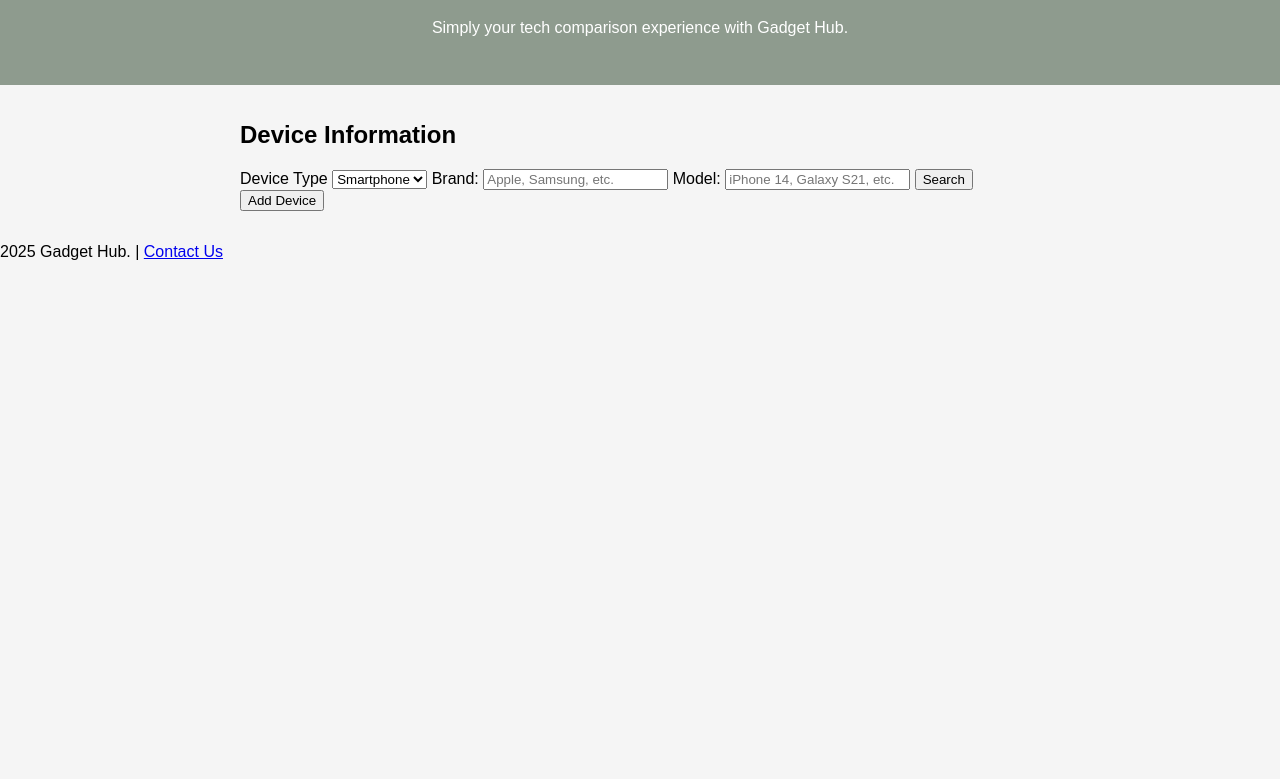
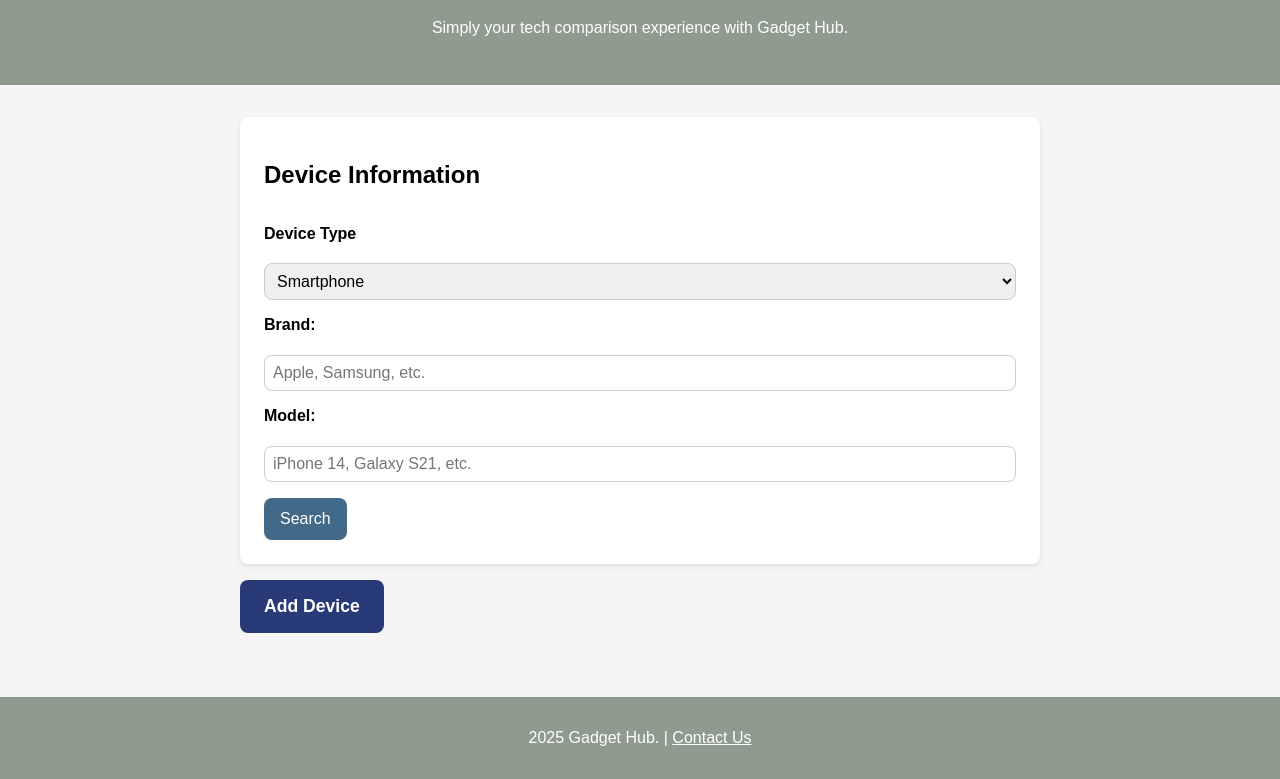
Before and after one commit to CodingSpencer/Gadget_Hub, a website built with Vite: page index.html in a window 1280 px wide. Shown: the part 93-872 px from the top of the page. Before the commit the page ends 800 px from the top, so only its background shows below. Built offline with nearby package versions, Linux system fonts and the light colour scheme.

Commit message:
Some more CSS additions & form formatting

```diff
--- a/src/assets/css/style.css
+++ b/src/assets/css/style.css
@@ -5,6 +5,8 @@
     --accent2-color: black;
 
     --heading-font: 'Arial', sans-serif;
+    --body-font-size: 16px;
+    --border-radius: 8px;
 }
 
 body{
@@ -13,6 +15,7 @@
     padding: 0;
     background-color: #f5f5f5;
     color: var(--accent2-color);
+    font-size: var(--body-font-size);
 }
 
 header{
@@ -25,5 +28,100 @@
 main{
     max-width: 800px;
     margin: auto;
+    padding: 2rem 1rem;
+}
+
+form.deviceInfoForm {
+    background-color: white;
+    padding: 1.5rem;
+    border-radius: var(--border-radius);
+    box-shadow: 0 2px 5px rgba(0, 0, 0, 0.1);
+    display: flex;
+    flex-direction: column;
+    gap: 1rem;
+}
+
+form label {
+    font-weight: bold;
+    margin-bottom: 0.3rem;
+}
+
+form input,
+form select {
+    padding: 0.5rem;
+    border: 1px solid #ccc;
+    border-radius: var(--border-radius);
+    font-size: 1rem;
+    width: 100%;
+    box-sizing: border-box;
+}
+
+form button[type="submit"] {
+    background-color: var(--secondary-color);
+    color: white;
+    padding: 0.75rem 1rem;
+    font-size: 1rem;
+    border: none;
+    border-radius: var(--border-radius);
+    cursor: pointer;
+    transition: background-color 0.3s ease;
+    width: fit-content;
+}
+
+form button[type="submit"]:hover {
+    background-color: var(--accent1-color);
+}
+
+#addDeviceButton {
+    margin-top: 1rem;
+    background-color: var(--accent1-color);
+    color: white;
+    padding: 1rem 1.5rem;
+    font-size: 1.1rem;
+    font-weight: bold;
+    border: none;
+    border-radius: var(--border-radius);
+    cursor: pointer;
+    transition: background-color 0.3s ease;
+    width: fit-content;
+}
+
+#addDeviceButton:hover {
+    background-color: black;
+}
+
+footer {
+    background-color: var(--primary-color);
+    color: white;
+    text-align: center;
     padding: 1rem;
+    margin-top: 2rem;
 }
+
+footer a {
+    color: white;
+    text-decoration: underline;
+}
+
+footer a:hover {
+    color: var(--accent1-color);
+}
+.removeFormButton {
+    background-color: rgb(141, 63, 79);
+    color: white;
+    padding: 0.5rem 1rem;
+    font-size: 0.95rem;
+    font-weight: bold;
+    border: none;
+    border-radius: var(--border-radius);
+    cursor: pointer;
+    transition: background-color 0.3s ease;
+    margin-top: 0.5rem;
+}
+
+.removeFormButton:hover {
+    background-color: rgb(170, 112, 112);
+}
+form.deviceInfoForm button {
+    margin-right: 0.5rem;
+}
```
